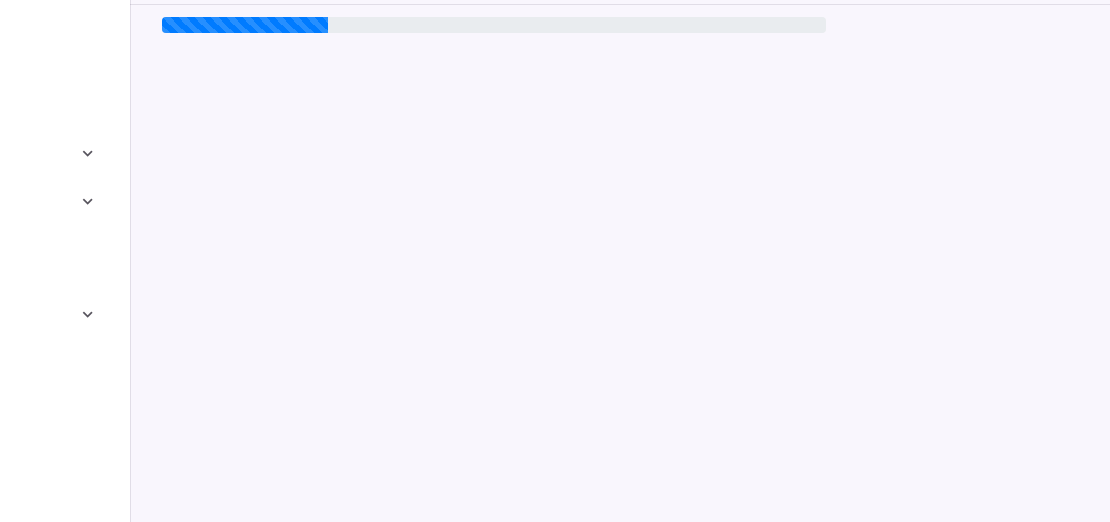
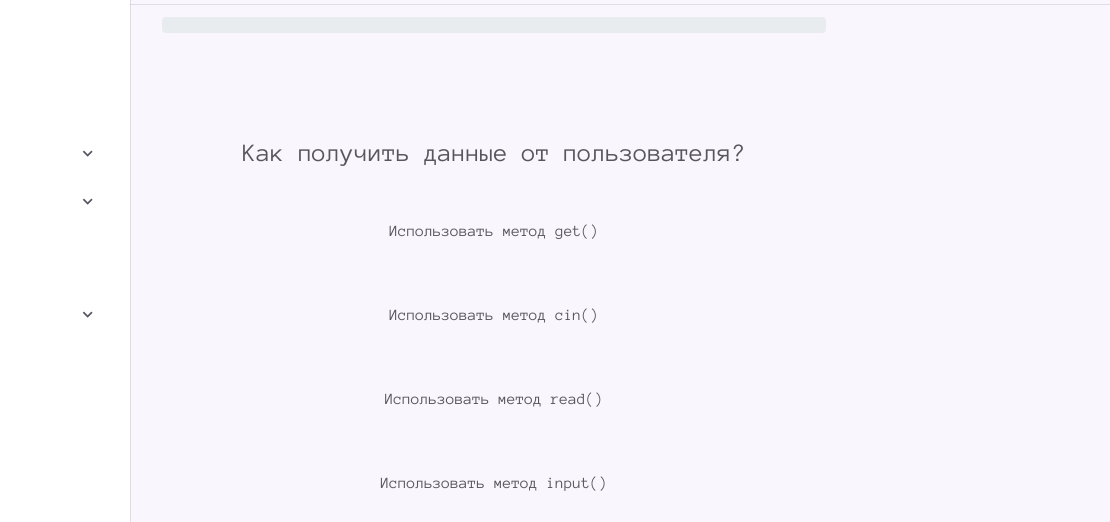
Before and after one commit to Cyber-Kira/js-python, a website with bundled scripts: page src/pages/quiz/quiz.html in a window 1280 px wide. Shown: the part 60-582 px from the top of the page, 170-1280 px from the left. Built offline with nearby package versions, Linux system fonts and the light colour scheme.

Commit message:
fix quiz

```diff
--- a/src/css/style.css
+++ b/src/css/style.css
@@ -464,18 +464,12 @@ footer {
     }
 }
 
-.floatLeft {
-    float: left;
-    padding: .5em .5em .5em 0;
-}
-.floatRight {
-    float: right;
-    padding: .5em 0 .5em .5em;
-}
-
 .wrapper {
-    font-size: 14px;
-    font-family: Verdana, Arial, Helvetica;
+    display: flex;
+    flex-direction: column;
+    justify-content: space-between;
+    font-size: var(--font-medium);
+    width: 100%;
     text-align: center;
 
     width: 100%;
@@ -483,11 +477,6 @@ footer {
     padding: 0;
 
     position: relative;
-}
-
-.quiz__h1 {
-    position: absolute;
-    left: -10000em;
 }
 
 .progress {
@@ -498,30 +487,27 @@ footer {
     width: 100%;
     height: 360px;
 
-/*    border: 1px solid black;*/
     margin: 50px auto;
 }
 
-.span__quin {
+.choices {
     display: block;
-    margin: 25px auto;
-    width: 60%;
+    font-size: 1rem;
+    margin: 1rem auto;
+    width: 100%;
     padding: 10px;
 
     transition: all 0.25s;
 }
-.span__quin:hover {
+
+.choices:hover {
     cursor: pointer;
-    /*border: 1px solid rgba(81,203,238,1);*/
-    box-shadow: 0 0 10px rgba(81,203,238,1);
+    box-shadow: 0 0 10px var(--first-color);
     font-size: 16px;
 }
 
-.buttons {
-    position: absolute;
-    bottom: -10%;
-    left: 0;
-    right: 0;
+.quin__h2 {
+    font-size: 1.6rem;
 }
 
 .buttons button {
@@ -532,6 +518,7 @@ footer {
     color: #f00;
 
     transition: all .15s;
+    width: 100%;
 }
 .buttons button:hover {
     border-color: #fafafa;
@@ -551,10 +538,6 @@ footer {
     background: #00f;
 }
 
-button:focus {
-    outline: none;
-}
-
 .hide {
     display: none;
 }
@@ -565,16 +548,12 @@ button:focus {
         width: 660px;
     }
 
-    h2 {
-        font-size: 24px;
-        padding: 0;
-    }
-
-    .span__quin {
+    .choices {
         margin: 40px auto;
         font-size: 16px;
+        width: 100%;
     }
-    .span__quin:hover {
+    .choices:hover {
         font-size: 18px;
     }
 
@@ -582,18 +561,3 @@ button:focus {
         bottom: -20%;
     }
 }
-
-.fade {
-    animation-name: fadein;
-    animation-duration: 1s;
-}
-
-@keyframes fadein {
-    from {
-        opacity: 0;
-    }
-
-    to {
-        opacity: 1;
-    }
-}
--- a/src/js/main.js
+++ b/src/js/main.js
@@ -1,45 +1,45 @@
-const showMenu = (headerToggle, navbarId) =>{
+const showMenu = (headerToggle, navbarId) => {
   const toggleBtn = document.getElementById(headerToggle),
-    nav = document.getElementById(navbarId)
+    nav = document.getElementById(navbarId);
 
-    if(headerToggle && navbarId){
-        toggleBtn.addEventListener('click', ()=>{
-            nav.classList.toggle('show-menu');
+  if (headerToggle && navbarId) {
+    toggleBtn.addEventListener("click", () => {
+      nav.classList.toggle("show-menu");
 
-            toggleBtn.classList.toggle('bx-x');
+      toggleBtn.classList.toggle("bx-x");
     });
+  }
 };
-};
-showMenu('header-toggle', 'navbar');
+showMenu("header-toggle", "navbar");
 
-const toggleItems = document.querySelectorAll('.nav__dropdown');
-const navigation = document.querySelector('.nav');
+const toggleItems = document.querySelectorAll(".nav__dropdown");
+const navigation = document.querySelector(".nav");
 
-navigation.addEventListener("mouseleave", function( event ) {
-    toggleItems.forEach(item => {
-        item.classList.remove('show');
+navigation.addEventListener("mouseleave", function (event) {
+  toggleItems.forEach((item) => {
+    item.classList.remove("show");
   });
 });
 
 function showCollapse() {
-    this.classList.toggle('show');
+  this.classList.toggle("show");
 }
 
-toggleItems.forEach(item => {
-    item.addEventListener('click', showCollapse);
+toggleItems.forEach((item) => {
+  item.addEventListener("click", showCollapse);
 });
 
-const linkColor = document.querySelectorAll('.nav__link');
+const linkColor = document.querySelectorAll(".nav__link");
 
 function colorLink() {
-    linkColor.forEach(l => l.classList.remove('active'));
-    this.classList.add('active');
+  linkColor.forEach((l) => l.classList.remove("active"));
+  this.classList.add("active");
 }
 
-linkColor.forEach(l => l.addEventListener('click', colorLink));
+linkColor.forEach((l) => l.addEventListener("click", colorLink));
 
-window.addEventListener("scroll", function() {
-    if(window.scrollY > 45) {
+window.addEventListener("scroll", function () {
+  if (window.scrollY > 45) {
     document.querySelector(".header").classList.add("white");
     document.querySelector(".header").classList.remove("transparent");
   } else {
@@ -59,43 +59,56 @@ var progress, progressPercentage; // progress bar
 questions = [
   {
     number: 0,
-        question: 'Как получить данные от пользователя?',
-        choices: ['Использовать метод get()', 'Использовать метод cin()', 'Использовать метод read()', 'Использовать метод input()'],
-        answer: 3
+    question: "Как получить данные от пользователя?",
+    choices: [
+      "Использовать метод get()",
+      "Использовать метод cin()",
+      "Использовать метод read()",
+      "Использовать метод input()",
+    ],
+    answer: 3,
   },
   {
     number: 1,
-        question: 'Какая функция выводит что-либо в консоль?',
-        choices: ['write();', 'log();', 'out();', 'print();'],
-        answer: 3
+    question: "Какая функция выводит что-либо в консоль?",
+    choices: ["write();", "log();", "out();", "print();"],
+    answer: 3,
   },
   {
     number: 2,
-        question: 'Где правильно создана переменная?',
-        choices: ['num = float(2)', '$num = 2', 'int num = 2', 'var num = 2'],
-        answer: 0
+    question: "Где правильно создана переменная?",
+    choices: ["num = float(2)", "$num = 2", "int num = 2", "var num = 2"],
+    answer: 0,
   },
   {
     number: 3,
-        question: 'Какая библиотека отвечает за время?',
-        choices: ['Time', 'time', 'clock', 'localtime'],
-        answer: 1
+    question: "Какая библиотека отвечает за время?",
+    choices: ["Time", "time", "clock", "localtime"],
+    answer: 1,
   },
   {
     number: 4,
-        question: 'Сколько библиотек можно импортировать в один проект?',
-        choices: ['Не более 3', 'Не более 10', 'Не более 5', 'Неограниченное количество'],
-        answer: 3
+    question: "Сколько библиотек можно импортировать в один проект?",
+    choices: [
+      "Не более 3",
+      "Не более 10",
+      "Не более 5",
+      "Неограниченное количество",
+    ],
+    answer: 3,
   },
   {
     number: 5,
-        question: 'Как создать конструктор класса А?',
-        choices: ['А(параметры конструктора)', 'def __init__(параметры конструктора)', 'def __A__(параметры конструктора)', 'def init(параметры конструктора)'],
-        answer: 1
-    }
+    question: "Как создать конструктор класса А?",
+    choices: [
+      "А(параметры конструктора)",
+      "def __init__(параметры конструктора)",
+      "def __A__(параметры конструктора)",
+      "def init(параметры конструктора)",
+    ],
+    answer: 1,
+  },
 ];
-
-
 
 // set tracking variables
 count = 0;
@@ -103,30 +116,24 @@ score = 0;
 correctAnswer = false;
 prevFlag = false;
 
+// grab html elements
+choices = document.querySelectorAll(".choices");
+question = document.getElementsByTagName("h2")[0];
+resultsPara = document.getElementsByTagName("p")[0];
+choicesPara = document.getElementsByTagName("p")[1];
 
-
-// grab html elements
-choices = document.querySelectorAll('.choices');
-question = document.getElementsByTagName('h2')[0];
-resultsPara = document.getElementsByTagName('p')[0];
-choicesPara = document.getElementsByTagName('p')[1];
-
-resetButton = document.getElementsByClassName('reset')[0];
-prevButton = document.getElementsByClassName('prev')[0];
-progress = document.getElementsByClassName('progress-bar')[0];
-
-
+resetButton = document.getElementsByClassName("reset")[0];
+prevButton = document.getElementsByClassName("prev")[0];
+progress = document.getElementsByClassName("progress-bar")[0];
 
 // add the event listeners
 window.onload = renderQuestion();
 
-prevButton.addEventListener('click', prevQuestion);
-resetButton.addEventListener('click', resetQuiz);
-choices.forEach(function(choice) {
-    choice.addEventListener('click', scoring);
+prevButton.addEventListener("click", prevQuestion);
+resetButton.addEventListener("click", resetQuiz);
+choices.forEach(function (choice) {
+  choice.addEventListener("click", scoring);
 });
-
-
 
 // functions used
 function scoring() {
@@ -148,8 +155,6 @@ function scoring() {
   nextQuestion();
 }
 
-
-
 function nextQuestion() {
   // count goes up
   count++;
@@ -164,8 +169,6 @@ function nextQuestion() {
     renderCompletion();
   }
 }
-
-
 
 // the prevButton will only be available to go back one question
 function prevQuestion() {
@@ -183,24 +186,20 @@ function prevQuestion() {
   renderQuestion();
 }
 
-
-
-
 function renderQuestion() {
-
   // prevButton is hidden on the first page
   // and if the user attempts to go back more than one question
   if (!prevFlag) {
-        prevButton.classList.add('hide');
-    } else if (prevButton.classList.contains('hide')) {
-        prevButton.classList.remove('hide');
+    prevButton.classList.add("hide");
+  } else if (prevButton.classList.contains("hide")) {
+    prevButton.classList.remove("hide");
   }
 
   // update question div with current question
   question.innerText = questions[count].question;
 
   // update each choice with the choices available in current question
-    choices.forEach(function(choice, i) {
+  choices.forEach(function (choice, i) {
     choice.innerText = questions[count].choices[i];
   });
 
@@ -209,26 +208,23 @@ function renderQuestion() {
 
 function renderCompletion() {
   updateProgress();
-    scorePercentage = Math.round(score/6 * 100) + '%';
+  scorePercentage = Math.round((score / 6) * 100) + "%";
 
   // update with a thank you note and the user's percentage
-    question.innerText = 'Thank you for Completing the Quiz!';
-    resultsPara.innerText = 'Your score is: ' + scorePercentage;
+  question.innerText = "Спасибо за прохождение теста!";
+  resultsPara.innerText = "Ваш счёт: " + scorePercentage;
 
   // reset avail, prevButton and choicesPara are removed
-    choicesPara.classList.add('hide');
-    prevButton.classList.add('hide');
-    resetButton.classList.remove('hide');
+  choicesPara.classList.add("hide");
+  prevButton.classList.add("hide");
+  resetButton.classList.remove("hide");
 }
-
-
 
 function updateProgress() {
   // progress bar will be updated as count goes up
-    progressPercentage = Math.round((count/6) * 100);
-    progress.style.width = progressPercentage + '%';
+  progressPercentage = Math.round((count / 6) * 100);
+  progress.style.width = progressPercentage + "%";
 }
-
 
 function resetQuiz() {
   // reset tracking variables
@@ -238,11 +234,11 @@ function resetQuiz() {
   prevFlag = false;
 
   // resultsPara is hidden
-    resultsPara.innerText = '';
+  resultsPara.innerText = "";
 
   // choicesPara displays while resetButton is hidden
-    choicesPara.classList.remove('hide');
-    resetButton.classList.add('hide');
+  choicesPara.classList.remove("hide");
+  resetButton.classList.add("hide");
 
   renderQuestion();
 }
--- a/src/pages/quiz/quiz.html
+++ b/src/pages/quiz/quiz.html
@@ -1,15 +1,17 @@
 <!DOCTYPE html>
 <html lang="ru">
+
 <head>
     <meta charset="UTF-8">
     <meta name="viewport" content="width=device-width, initial-scale=1.0">
     <title>Python</title>
-    <link rel="stylesheet"
-    href="https://cdn.jsdelivr.net/npm/boxicons@latest/css/boxicons.min.css">
-    <link rel="stylesheet" href="https://stackpath.bootstrapcdn.com/bootstrap/4.3.1/css/bootstrap.min.css" integrity="sha384-ggOyR0iXCbMQv3Xipma34MD+dH/1fQ784/j6cY/iJTQUOhcWr7x9JvoRxT2MZw1T" crossorigin="anonymous">
+    <link rel="stylesheet" href="https://cdn.jsdelivr.net/npm/boxicons@latest/css/boxicons.min.css">
+    <link rel="stylesheet" href="https://stackpath.bootstrapcdn.com/bootstrap/4.3.1/css/bootstrap.min.css"
+        integrity="sha384-ggOyR0iXCbMQv3Xipma34MD+dH/1fQ784/j6cY/iJTQUOhcWr7x9JvoRxT2MZw1T" crossorigin="anonymous">
 
     <link rel="stylesheet" href="../../css/style.css">
 </head>
+
 <body>
     <!--========== HEADER ==========-->
     <header class="header">
@@ -40,7 +42,7 @@
                 <div class="nav__list">
                     <div class="nav__items">
                         <a href="../../index.html" class="nav__link active">
-                            <i class='bx bx-home nav__icon' ></i>
+                            <i class='bx bx-home nav__icon'></i>
                             <span class="nav__name">Домой</span>
                         </a>
                         <h3 class="nav__subtitle">Учебник</h3>
@@ -56,32 +58,49 @@
 
                             <div class="nav__dropdown-collapse">
                                 <div class="nav__dropdown-content">
-                                    <a href="../lessons/lesson1.html" class="nav__dropdown-item">Возможности языка python</a>
+                                    <a href="../lessons/lesson1.html" class="nav__dropdown-item">Возможности языка
+                                        python</a>
                                     <a href="../lessons/lesson2.html" class="nav__dropdown-item">Скачать Python</a>
                                     <a href="../lessons/lesson3.html" class="nav__dropdown-item">Первая программа</a>
-                                    <a href="../lessons/lesson4.html" class="nav__dropdown-item">Синтаксис языка Python</a>
-                                    <a href="../lessons/lesson5.html" class="nav__dropdown-item">Программа не работает</a>
-                                    <a href="../lessons/lesson6.html" class="nav__dropdown-item">Условный оператор if</a>
+                                    <a href="../lessons/lesson4.html" class="nav__dropdown-item">Синтаксис языка
+                                        Python</a>
+                                    <a href="../lessons/lesson5.html" class="nav__dropdown-item">Программа не
+                                        работает</a>
+                                    <a href="../lessons/lesson6.html" class="nav__dropdown-item">Условный оператор
+                                        if</a>
                                     <a href="../lessons/lesson7.html" class="nav__dropdown-item">Циклы</a>
-                                    <a href="../lessons/lesson8.html" class="nav__dropdown-item">Ключевые слова, модуль keyword</a>
-                                    <a href="../lessons/lesson9.html" class="nav__dropdown-item">Числа: целые, вещественные, комплексные</a>
+                                    <a href="../lessons/lesson8.html" class="nav__dropdown-item">Ключевые слова, модуль
+                                        keyword</a>
+                                    <a href="../lessons/lesson9.html" class="nav__dropdown-item">Числа: целые,
+                                        вещественные, комплексные</a>
                                     <a href="../lessons/lesson10.html" class="nav__dropdown-item">Строки</a>
                                     <a href="../lessons/lesson11.html" class="nav__dropdown-item">Списки (list)</a>
                                     <a href="../lessons/lesson12.html" class="nav__dropdown-item">Индексы и срезы</a>
                                     <a href="../lessons/lesson13.html" class="nav__dropdown-item">Кортежи (tuple)</a>
-                                    <a href="../lessons/lesson14.html" class="nav__dropdown-item">Словари (dict) и работа с ними</a>
-                                    <a href="../lessons/lesson15.html" class="nav__dropdown-item">Множества (set и frozenset)</a>
-                                    <a href="../lessons/lesson16.html" class="nav__dropdown-item">Функции и их аргументы</a>
-                                    <a href="../lessons/lesson17.html" class="nav__dropdown-item">Исключения в python</a>
-                                    <a href="../lessons/lesson18.html" class="nav__dropdown-item">Байты (bytes и bytearray)</a>
-                                    <a href="../lessons/lesson19.html" class="nav__dropdown-item">Файлы. Работа с файлами</a>
-                                    <a href="../lessons/lesson20.html" class="nav__dropdown-item">With ... as - менеджеры контекста</a>
+                                    <a href="../lessons/lesson14.html" class="nav__dropdown-item">Словари (dict) и
+                                        работа с ними</a>
+                                    <a href="../lessons/lesson15.html" class="nav__dropdown-item">Множества (set и
+                                        frozenset)</a>
+                                    <a href="../lessons/lesson16.html" class="nav__dropdown-item">Функции и их
+                                        аргументы</a>
+                                    <a href="../lessons/lesson17.html" class="nav__dropdown-item">Исключения в
+                                        python</a>
+                                    <a href="../lessons/lesson18.html" class="nav__dropdown-item">Байты (bytes и
+                                        bytearray)</a>
+                                    <a href="../lessons/lesson19.html" class="nav__dropdown-item">Файлы. Работа с
+                                        файлами</a>
+                                    <a href="../lessons/lesson20.html" class="nav__dropdown-item">With ... as -
+                                        менеджеры контекста</a>
                                     <a href="../lessons/lesson21.html" class="nav__dropdown-item">PEP 8</a>
-                                    <a href="../lessons/lesson22.html" class="nav__dropdown-item">Документирование кода в Python</a>
+                                    <a href="../lessons/lesson22.html" class="nav__dropdown-item">Документирование кода
+                                        в Python</a>
                                     <a href="../lessons/lesson23.html" class="nav__dropdown-item">Работа с модулями</a>
-                                    <a href="../lessons/lesson24.html" class="nav__dropdown-item">Объектно-ориентированное программирование</a>
-                                    <a href="../lessons/lesson25.html" class="nav__dropdown-item">Инкапсуляция, наследование, полиморфизм</a>
-                                    <a href="../lessons/lesson26.html" class="nav__dropdown-item">Перегрузка операторов</a>
+                                    <a href="../lessons/lesson24.html"
+                                        class="nav__dropdown-item">Объектно-ориентированное программирование</a>
+                                    <a href="../lessons/lesson25.html" class="nav__dropdown-item">Инкапсуляция,
+                                        наследование, полиморфизм</a>
+                                    <a href="../lessons/lesson26.html" class="nav__dropdown-item">Перегрузка
+                                        операторов</a>
                                     <a href="../lessons/lesson27.html" class="nav__dropdown-item">Декораторы</a>
                                 </div>
                             </div>
@@ -117,7 +136,7 @@
 
                         <div class="nav__dropdown">
                             <a href="#" class="nav__link">
-                                <i class='bx bx-test-tube nav__icon' ></i>
+                                <i class='bx bx-test-tube nav__icon'></i>
                                 <span class="nav__name">Лабораторные</span>
                                 <i class='bx bx-chevron-down nav__icon nav__dropdown-icon'></i>
                             </a>
@@ -152,19 +171,19 @@
     <main>
         <section class="container">
             <div class="wrapper">
-                <h1 class="quiz__h1">Javascript Quiz</h1>
                 <div class="progress">
-                        <div class="progress-bar progress-bar-info progress-bar-striped" role="progressbar" aria-valuenow="25" aria-valuemin-"0" aria-valuemax="100" style="width: 25%;">
-                                <span class="sr-only span__quin">25% Complete</span>
+                    <div class="progress-bar progress-bar-info progress-bar-striped" role="progressbar"
+                        aria-valuenow="25" aria-valuemin-"0" aria-valuemax="100" style="width: 25%;">
                     </div>
                 </div>
                 <div class="quiz">
+                    <h2 class="quin__h2"></h2>
                     <p></p>
                     <p>
-                                <span class="choices span__quin" id="one"></span>
-                                <span class="choices span__quin" id="two"></span>
-                                <span class="choices span__quin" id="three"></span>
-                                <span class="choices span__quin" id="four"></span>
+                        <span class="choices" id="one"></span>
+                        <span class="choices" id="two"></span>
+                        <span class="choices" id="three"></span>
+                        <span class="choices" id="four"></span>
                     </p>
                 </div>
                 <div class="buttons">
@@ -178,4 +197,5 @@
     <!--========== MAIN JS ==========-->
     <script src="../../js/script.js"></script>
 </body>
+
 </html>
```
Also changed, not shown: src/index.html (+1 -1 lines). Lines whose indentation alone changed are shown as unchanged.
